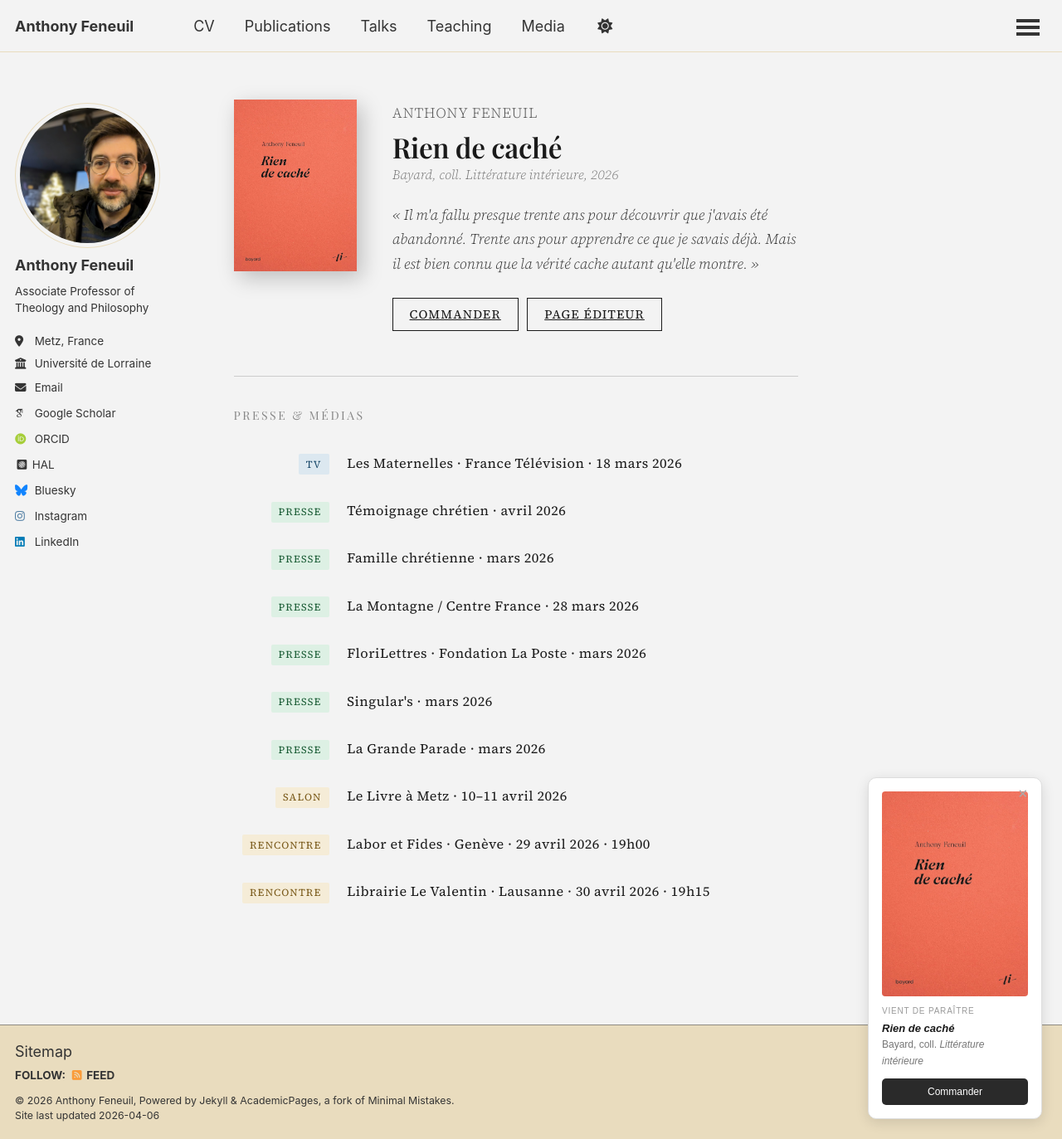
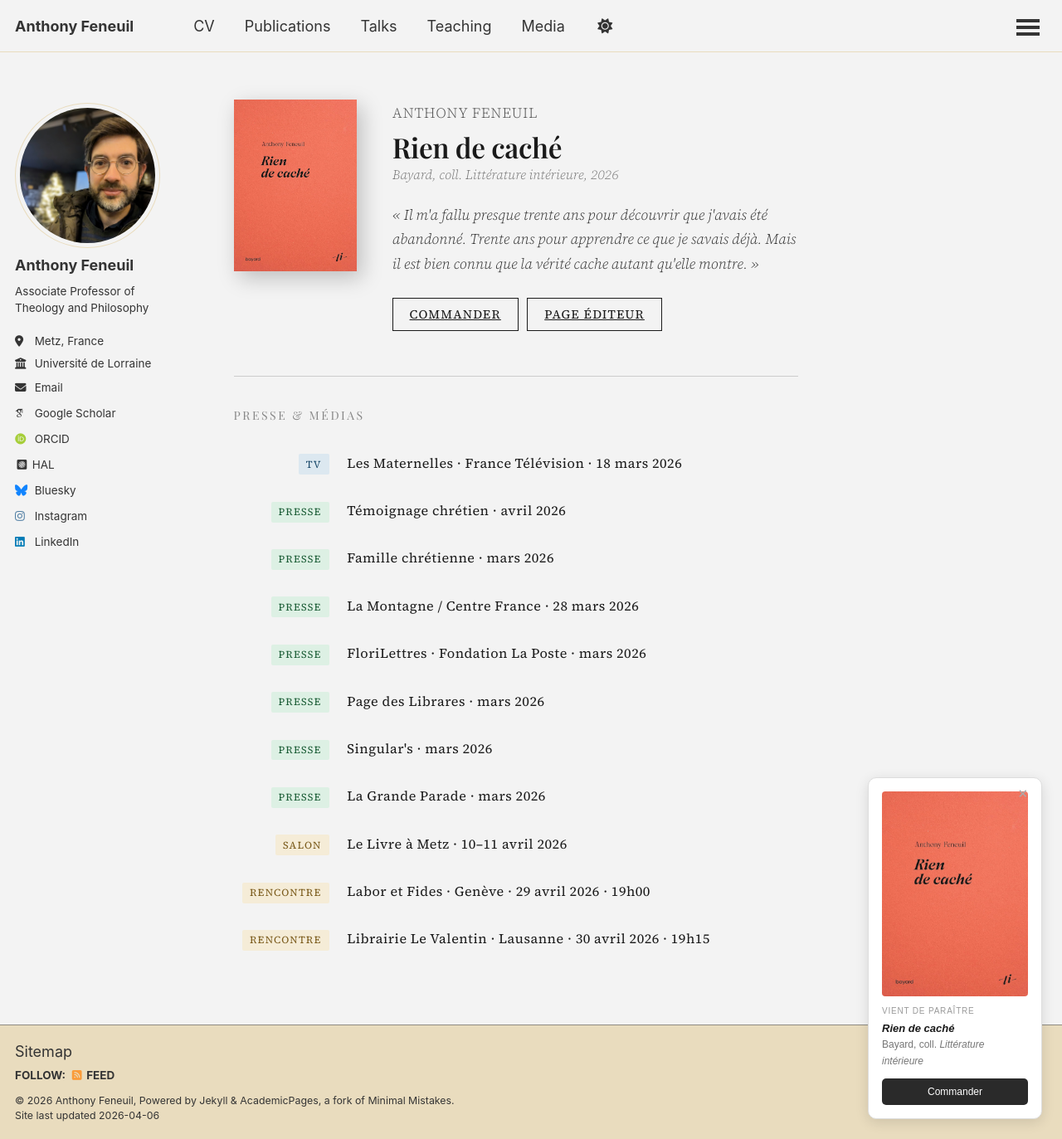
Before and after one commit to anfnl/anfnl.github.io, a Jekyll site: the page built from _pages/rien-de-cache.md, in a window 1280 px wide and 1373 px high. Shown: the whole window at 83% size. Built offline with Jekyll 4.4.1, drawn with Linux system fonts in a browser that asks for light colours; some web fonts are replaced; a script that is not in the unit is left out.

Commit message:
Update rien-de-cache.md

```diff
--- a/_pages/rien-de-cache.md
+++ b/_pages/rien-de-cache.md
@@ -93,6 +93,11 @@
 
 <div class="rdc-item">
 <div class="rdc-tag-col"><span class="rdc-tag tag-presse">Presse</span></div>
+<div class="rdc-item-body"><p class="rdc-item-source"><a href="https://www.pagedeslibraires.fr/livre/rien-de-cache" target="_blank">Page des Librares · mars 2026</a></p></div>
+</div>
+
+<div class="rdc-item">
+<div class="rdc-tag-col"><span class="rdc-tag tag-presse">Presse</span></div>
 <div class="rdc-item-body"><p class="rdc-item-source"><a href="https://singulars.fr/10-conseils-de-lecture-de-singulars-et-de-my-fair-book-pour-mars-2026/" target="_blank">Singular's · mars 2026</a></p></div>
 </div>
 
```
